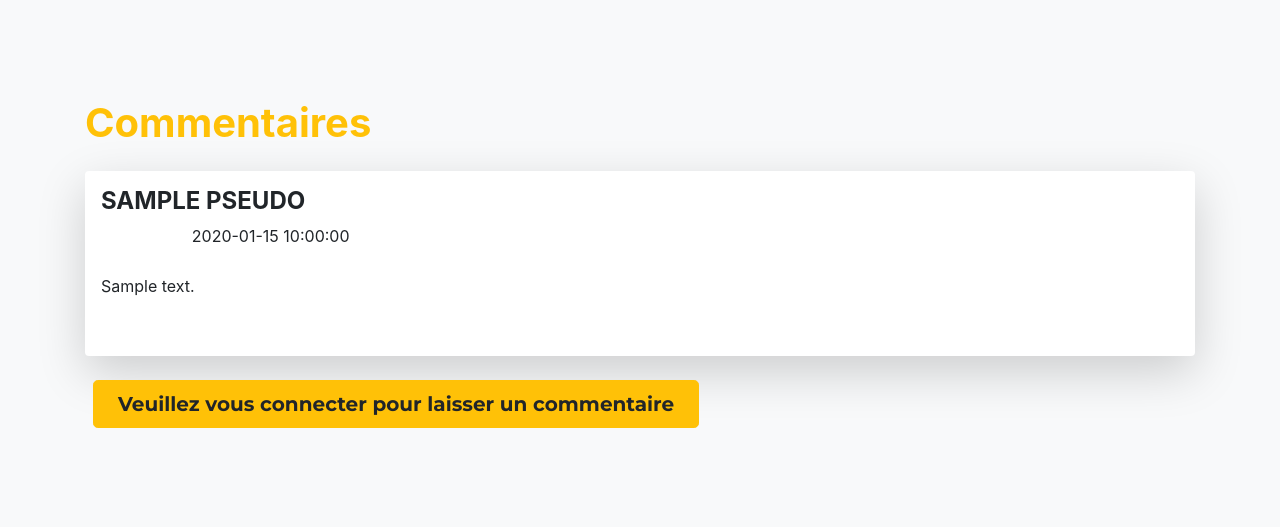
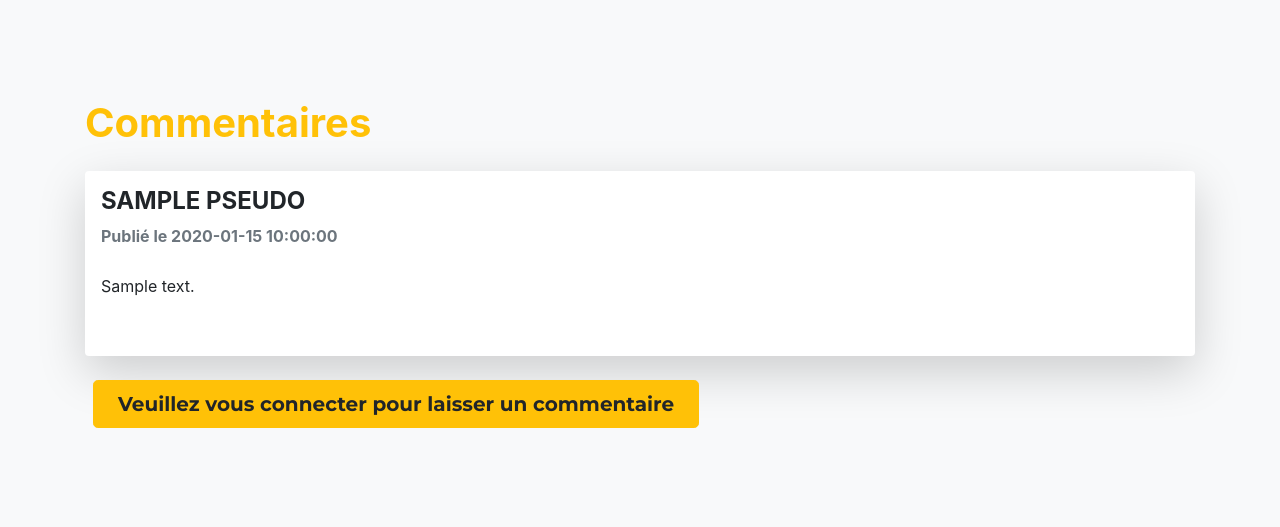
Before and after one commit to MirkoV1987/OCR-P5, a PHP site: template View/post/view.php in a window 1280 px wide. Shown: the part 743-1270 px from the top of the page. Run offline with PHP 8.4, Linux system fonts and the light colour scheme; the template is opened without the code that fills it: most values are stand-ins (such as "Sample title", 1, 10 or a date in 2020); grey boxes marked "Sample" are stand-in pictures; some web fonts are replaced.

Commit message:
Fix date issue

```diff
--- a/View/post/view.php
+++ b/View/post/view.php
@@ -89,9 +89,10 @@
     <h1 class="text-warning">Commentaires</h1>
       <?php foreach($comments as $comment): ?>
         <div class="my-4 shadow-lg p-3 mb-1 bg-white rounded">
-          <div class="row">
-            <div class="col-lg-4 text-center">
-              <h4 class="section-subheading text-uppercase text-left"><?= $comment['pseudo']; ?></h4><time><?= isset($date_add) ? $comment['date_add_fr'] : ''; ?></time>
+        <div class="row">
+            <div class="col-lg-4 text-left font-weight-bold">
+              <h4 class="section-subheading text-uppercase text-left"><?= $comment['pseudo']; ?></h4>
+              <time class="section-subheading text-muted text-bold">Publié le <?= $comment['date_add']; ?></time>
             </div>
           </div>
           <div class="row my-4">
```
